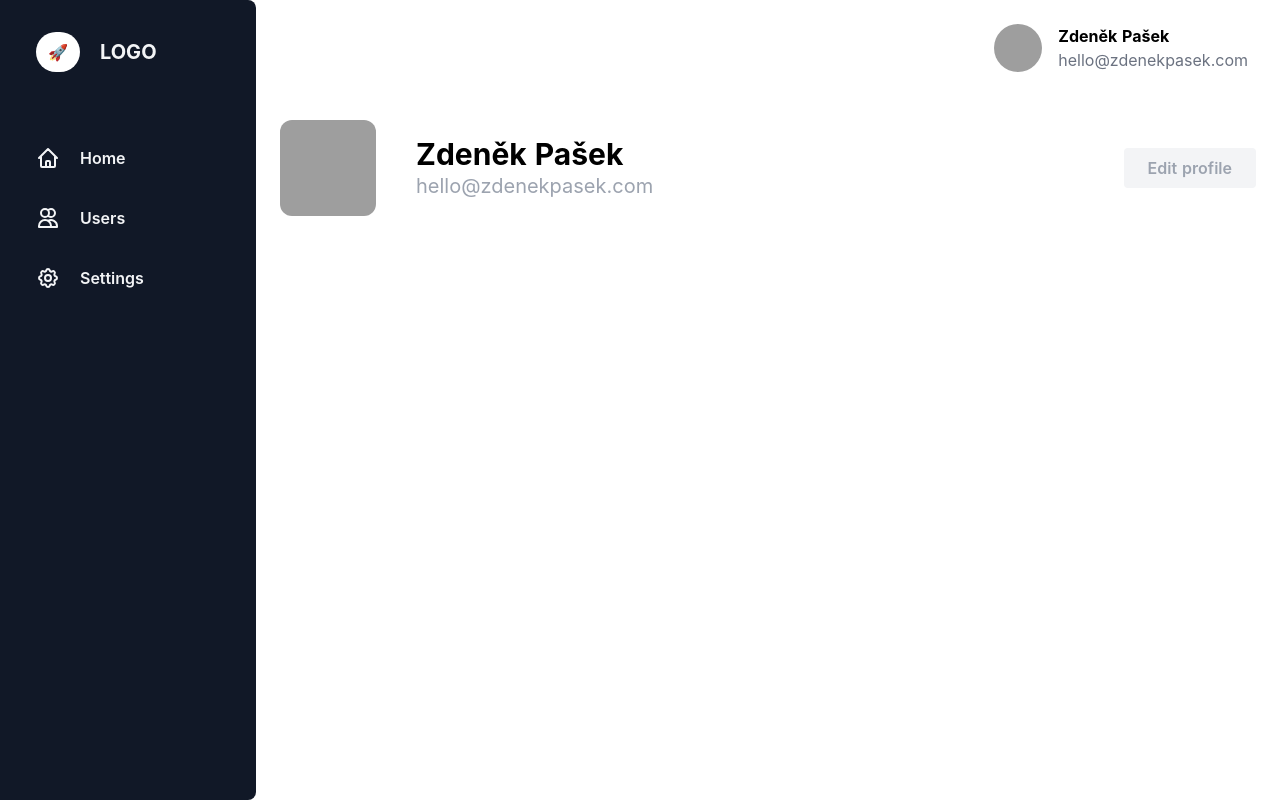
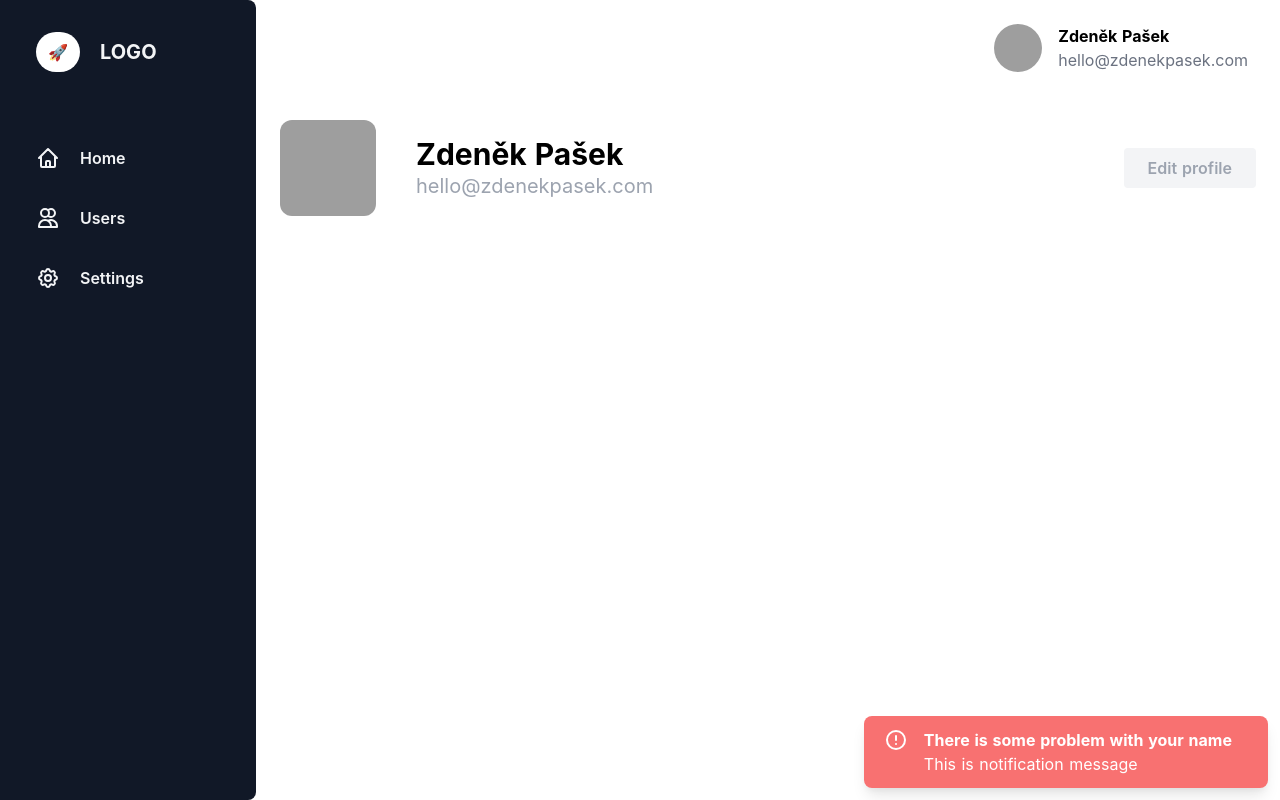
Before and after one commit to TenZdenda/nuxt-js-admin-panel, a Nuxt app: page /admin/profile in a window 1280 px wide. Built offline with nearby package versions, Linux system fonts and the light colour scheme; grey boxes are pictures that could not be loaded.

Commit message:
Notification component + bug fixes

```diff
--- /dev/null
+++ b/components/Notification.vue
@@ -0,0 +1,86 @@
+<template>
+  <div
+    class="text-white rounded-lg p-3 shadow-lg max-w-md ease-in-out transition duration-200"
+    :class="{
+      'bg-green-400': type == 'success',
+      'bg-red-400': type == 'error',
+      'bg-yellow-400': type == 'warning',
+    }"
+  >
+    <div class="flex flex-row">
+      <div class="px-2">
+        <svg
+          v-if="type == 'success'"
+          xmlns="http://www.w3.org/2000/svg"
+          class="h-6 w-6"
+          fill="none"
+          viewBox="0 0 24 24"
+          stroke="currentColor"
+        >
+          <path
+            stroke-linecap="round"
+            stroke-linejoin="round"
+            stroke-width="2"
+            d="M5 13l4 4L19 7"
+          />
+        </svg>
+        <svg
+          v-if="type == 'error'"
+          xmlns="http://www.w3.org/2000/svg"
+          class="h-6 w-6"
+          fill="none"
+          viewBox="0 0 24 24"
+          stroke="currentColor"
+        >
+          <path
+            stroke-linecap="round"
+            stroke-linejoin="round"
+            stroke-width="2"
+            d="M12 8v4m0 4h.01M21 12a9 9 0 11-18 0 9 9 0 0118 0z"
+          />
+        </svg>
+        <svg
+          v-if="type == 'warning'"
+          xmlns="http://www.w3.org/2000/svg"
+          class="h-6 w-6"
+          fill="none"
+          viewBox="0 0 24 24"
+          stroke="currentColor"
+        >
+          <path
+            stroke-linecap="round"
+            stroke-linejoin="round"
+            stroke-width="2"
+            d="M12 9v2m0 4h.01m-6.938 4h13.856c1.54 0 2.502-1.667 1.732-3L13.732 4c-.77-1.333-2.694-1.333-3.464 0L3.34 16c-.77 1.333.192 3 1.732 3z"
+          />
+        </svg>
+      </div>
+      <div class="ml-2 mr-6">
+        <span class="font-bold">{{ title }}</span>
+        <span class="block">{{ message }}</span>
+      </div>
+    </div>
+  </div>
+</template>
+
+<script>
+export default {
+  props: {
+    type: {
+      type: String,
+      default: 'Success',
+      validator(value) {
+        return ['success', 'warning', 'danger'].includes(value)
+      },
+    },
+    title: {
+      type: String,
+      default: 'Successfully Saved!',
+    },
+    message: {
+      type: String,
+      default: 'Everything good! 🎉',
+    },
+  },
+}
+</script>
--- a/components/Sidebar.vue
+++ b/components/Sidebar.vue
@@ -1,6 +1,6 @@
 <template>
   <div
-    class="w-64 bg-gray-900 rounded-r-lg text-gray-100 px-5 py-8 space-y-16 absolute inset-y-0 left-0 transform md:relative md:translate-x-0 transition duration-200 ease-in-out"
+    class="w-64 bg-gray-900 rounded-r-lg text-gray-100 px-5 py-8 space-y-16 absolute inset-y-0 left-0 transform md:relative md:translate-x-0 transition duration-200 ease-in-out z-10"
     :class="{ '-translate-x-full': bool }"
   >
     <div class="flex justify-between px-4">
--- a/pages/admin/profile/edit.vue
+++ b/pages/admin/profile/edit.vue
@@ -39,14 +39,14 @@
       <form>
         <section class="space-y-5">
           <h2 class="text-xl font-bold">Password</h2>
-          <div class="space-y-5">
+          <div class="md:space-y-5">
             <Input
               placeholder="Your old password"
               name="oldPassword"
               type="password"
             />
 
-            <div class="md:flex space-x-10">
+            <div class="md:flex md:space-x-10">
               <Input
                 placeholder="Your new password"
                 name="newPassword"
--- a/pages/admin/profile/index.vue
+++ b/pages/admin/profile/index.vue
@@ -20,6 +20,14 @@
         Edit profile
       </nuxt-link>
     </div>
+
+    <div class="absolute right-0 bottom-0 space-y-2 m-3">
+      <Notification
+        type="error"
+        title="There is some problem with your name"
+        message="This is notification message"
+      />
+    </div>
   </div>
 </template>
 
```
